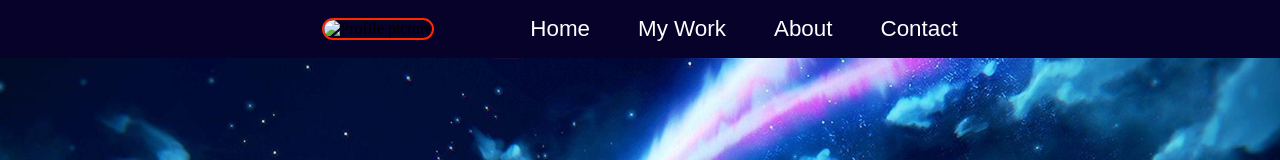
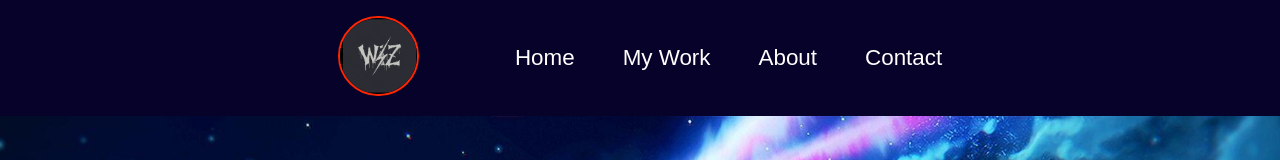
Before and after one commit to Baburam99/wiz, a plain HTML site: page index.html in a window 1280 px wide. Shown: the top 160 px of the page. Drawn offline with Linux system fonts and the light colour scheme; the site is published under a folder, as on GitHub Pages, so addresses that start at the root find nothing.

Commit message:
last commit maybe

```diff
--- a/index.html
+++ b/index.html
@@ -15,7 +15,7 @@
     <header>
       <nav class="navbar">
         <div class="nav-img">
-          <img src="/img/logo.png"
+          <img src="img/logo.png"
             alt="Profile picture"
           />
         </div>
```
